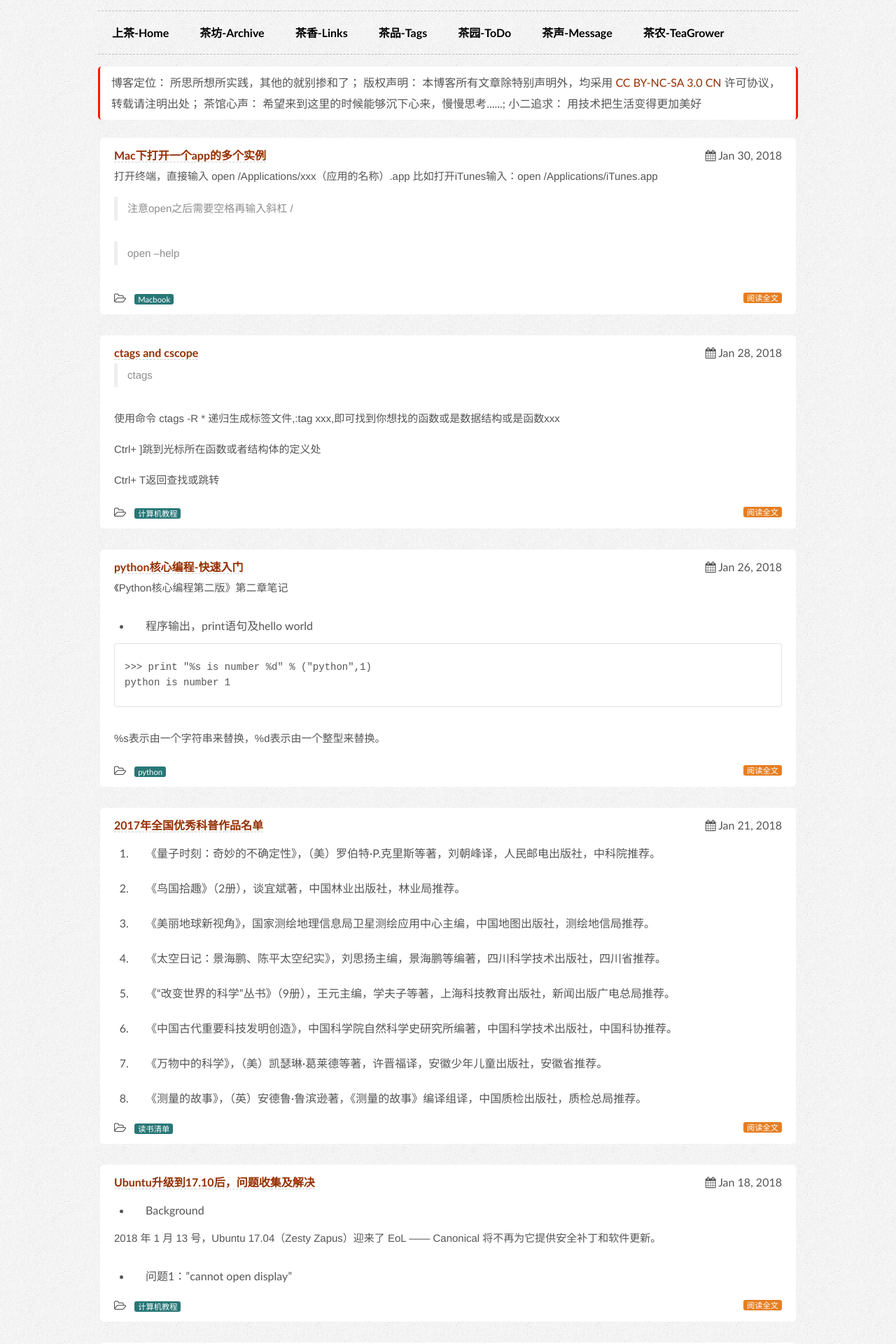
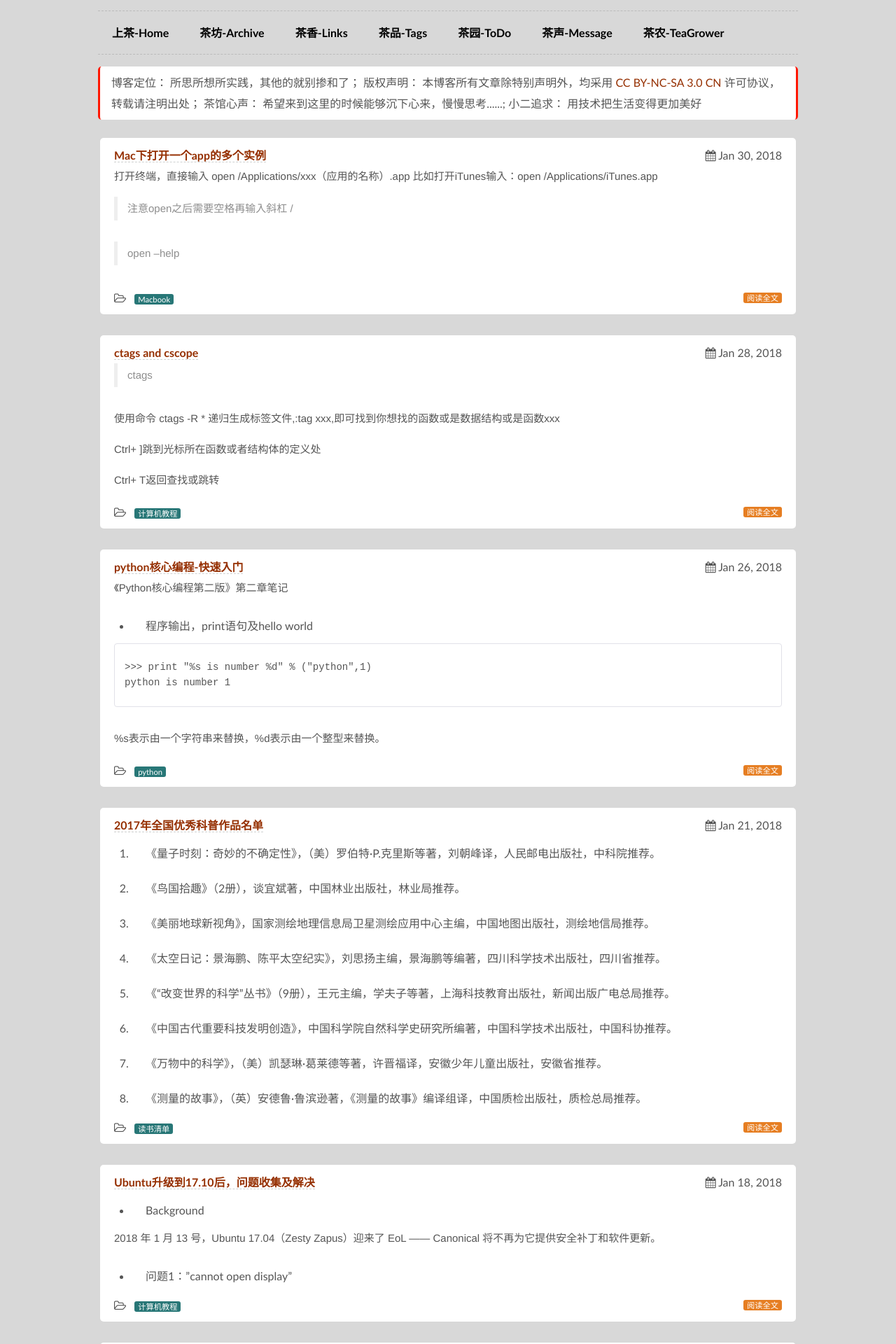
Before and after one commit to fk1091889767/tanwubin.github.io, a Jekyll site: the page built from index.html, in a window 1280 px wide. Shown: the top 1920 px of the page at 70% size. Built offline with Jekyll 4.4.1, drawn with Linux system fonts in a browser that asks for light colours; comment, search, counter and statistics services are not loaded.

Commit message:
博客样式修改

```diff
--- a/assets/css/effector-wide.css
+++ b/assets/css/effector-wide.css
@@ -52,7 +52,8 @@ body {
     /*font-size: 15px;*/
     line-height: 30px;
     color: #555;
-    background:url(https://tanwubin.github.io/upload/image/sand.png);
+    /*background:url(https://tanwubin.github.io/upload/image/sand.png);*/
+    background-color:#d8d8d8;
 }
 a {
     /*color: #F95B1F;*/
```
